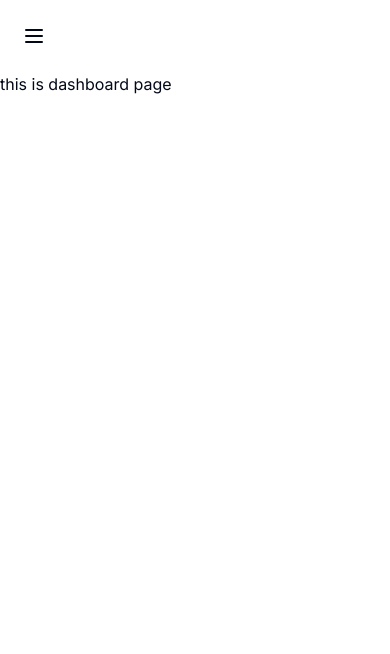
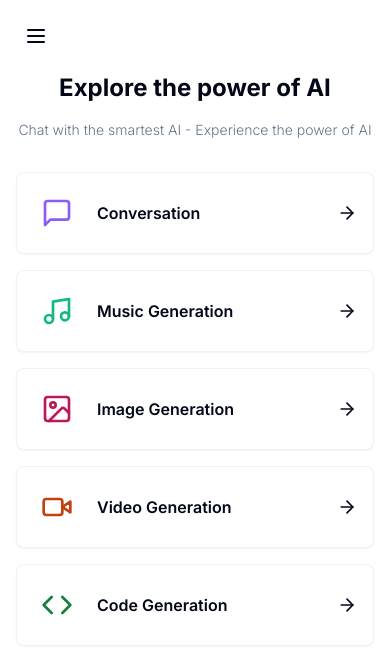
Before and after one commit to shahriarlimon/genious, a Next.js app: page /dashboard in a window 390 px wide. Shown: the top 654 px of the page. Built offline with nearby package versions, Linux system fonts and the light colour scheme.

Commit message:
added dashboard

```diff
--- /dev/null
+++ b/app/(dashboard)/(routes)/conversation/page.tsx
@@ -0,0 +1,12 @@
+import React from 'react';
+
+const Conversation = () => {
+    return (
+        <div>
+            this is conversation
+
+        </div>
+    );
+};
+
+export default Conversation;
--- a/app/(dashboard)/(routes)/dashboard/page.tsx
+++ b/app/(dashboard)/(routes)/dashboard/page.tsx
@@ -1,13 +1,40 @@
-import { Button } from '@/components/ui/button';
-import { UserButton } from '@clerk/nextjs';
-import React from 'react';
+"use client";
 
-const dashboardPage = () => {
+import { ArrowRight } from "lucide-react";
+import { useRouter } from "next/navigation";
+
+import { Card } from "@/components/ui/card";
+import { cn } from "@/lib/utils";
+import { tools } from "@/constants";
+
+export default function HomePage() {
+    const router = useRouter();
+
     return (
         <div>
-            <p> this is dashboard page</p>
+            <div className="mb-8 space-y-4">
+                <h2 className="text-2xl md:text-4xl font-bold text-center">
+                    Explore the power of AI
+                </h2>
+                <p className="text-muted-foreground font-light text-sm md:text-lg text-center">
+                    Chat with the smartest AI - Experience the power of AI
+                </p>
+            </div>
+            <div className="px-4 md:px-20 lg:px-32 space-y-4">
+                {tools.map((tool) => (
+                    <Card onClick={() => router.push(tool.href)} key={tool.href} className="p-4 border-black/5 flex items-center justify-between hover:shadow-md transition cursor-pointer">
+                        <div className="flex items-center gap-x-4">
+                            <div className={cn("p-2 w-fit rounded-md", tool.bgColor)}>
+                                <tool.icon className={cn("w-8 h-8", tool.color)} />
+                            </div>
+                            <div className="font-semibold">
+                                {tool.label}
+                            </div>
+                        </div>
+                        <ArrowRight className="w-5 h-5" />
+                    </Card>
+                ))}
+            </div>
         </div>
     );
-};
-
-export default dashboardPage;
+}
--- a/app/(landing)/page.tsx
+++ b/app/(landing)/page.tsx
@@ -1,11 +1,24 @@
-import React from 'react';
 
-const landingPage = () => {
+"use client";
+import { ArrowRight } from "lucide-react";
+import { useRouter } from "next/navigation";
+import { Card } from "@/components/ui/card";
+import { cn } from "@/lib/utils";
+
+
+const HomePage = () => {
+    const router = useRouter();
     return (
         <div>
-            this is landing page
+            <div className="mb-8 space-y-4">
+                <h2 className="text-2xl md:text-4xl font-bold text-center">Explore the power of AI</h2>
+                <p className="text-muted-foreground font-light text-sm md:text-lg text-center">
+                    Chat with the smartest AI - Experience the power of AI
+                </p>
+            </div>
+
         </div>
     );
 };
 
-export default landingPage;
+export default HomePage;
--- a/components/mobile-menu-sidebar.tsx
+++ b/components/mobile-menu-sidebar.tsx
@@ -1,11 +1,35 @@
-import React from 'react';
+"use client"
+import React, { useEffect, useState } from 'react';
 import { Button } from './ui/button';
 import { Menu } from 'lucide-react'
+import {
+    Sheet,
+    SheetContent,
+    SheetDescription,
+    SheetHeader,
+    SheetTitle,
+    SheetTrigger,
+} from "@/components/ui/sheet"
+import Sidebar from './Sidebar';
 const MobileSidebar = () => {
+    const [isMounted, setIsMounted] = useState(false);
+    useEffect(() => {
+        setIsMounted(true)
+    }, [])
+    if (!isMounted) return null;
+
     return (
-        <Button className='md:hidden' size={"icon"} variant={"ghost"}>
-            <Menu />
-        </Button>
+        <Sheet>
+            <SheetTrigger>
+                <Button className='md:hidden' size={"icon"} variant={"ghost"}>
+                    <Menu />
+                </Button>
+            </SheetTrigger>
+            <SheetContent className='p-0' side={"left"}>
+                <Sidebar />
+            </SheetContent>
+        </Sheet>
+
     );
 };
 
--- /dev/null
+++ b/components/ui/card.tsx
@@ -0,0 +1,79 @@
+import * as React from "react"
+
+import { cn } from "@/lib/utils"
+
+const Card = React.forwardRef<
+  HTMLDivElement,
+  React.HTMLAttributes<HTMLDivElement>
+>(({ className, ...props }, ref) => (
+  <div
+    ref={ref}
+    className={cn(
+      "rounded-lg border bg-card text-card-foreground shadow-sm",
+      className
+    )}
+    {...props}
+  />
+))
+Card.displayName = "Card"
+
+const CardHeader = React.forwardRef<
+  HTMLDivElement,
+  React.HTMLAttributes<HTMLDivElement>
+>(({ className, ...props }, ref) => (
+  <div
+    ref={ref}
+    className={cn("flex flex-col space-y-1.5 p-6", className)}
+    {...props}
+  />
+))
+CardHeader.displayName = "CardHeader"
+
+const CardTitle = React.forwardRef<
+  HTMLParagraphElement,
+  React.HTMLAttributes<HTMLHeadingElement>
+>(({ className, ...props }, ref) => (
+  <h3
+    ref={ref}
+    className={cn(
+      "text-2xl font-semibold leading-none tracking-tight",
+      className
+    )}
+    {...props}
+  />
+))
+CardTitle.displayName = "CardTitle"
+
+const CardDescription = React.forwardRef<
+  HTMLParagraphElement,
+  React.HTMLAttributes<HTMLParagraphElement>
+>(({ className, ...props }, ref) => (
+  <p
+    ref={ref}
+    className={cn("text-sm text-muted-foreground", className)}
+    {...props}
+  />
+))
+CardDescription.displayName = "CardDescription"
+
+const CardContent = React.forwardRef<
+  HTMLDivElement,
+  React.HTMLAttributes<HTMLDivElement>
+>(({ className, ...props }, ref) => (
+  <div ref={ref} className={cn("p-6 pt-0", className)} {...props} />
+))
+CardContent.displayName = "CardContent"
+
+const CardFooter = React.forwardRef<
+  HTMLDivElement,
+  React.HTMLAttributes<HTMLDivElement>
+>(({ className, ...props }, ref) => (
+  <div
+    ref={ref}
+    className={cn(" flex items-center p-6 pt-0", className)}
+    {...props}
+  />
+))
+CardFooter.displayName = "CardFooter"
+
+export { Card, CardHeader, CardFooter, CardTitle, CardDescription, CardContent }
--- /dev/null
+++ b/components/ui/sheet.tsx
@@ -0,0 +1,144 @@
+"use client"
+
+import * as React from "react"
+import * as SheetPrimitive from "@radix-ui/react-dialog"
+import { cva, type VariantProps } from "class-variance-authority"
+import { X } from "lucide-react"
+
+import { cn } from "@/lib/utils"
+
+const Sheet = SheetPrimitive.Root
+
+const SheetTrigger = SheetPrimitive.Trigger
+
+const SheetClose = SheetPrimitive.Close
+
+const SheetPortal = ({
+  className,
+  ...props
+}: SheetPrimitive.DialogPortalProps) => (
+  <SheetPrimitive.Portal className={cn(className)} {...props} />
+)
+SheetPortal.displayName = SheetPrimitive.Portal.displayName
+
+const SheetOverlay = React.forwardRef<
+  React.ElementRef<typeof SheetPrimitive.Overlay>,
+  React.ComponentPropsWithoutRef<typeof SheetPrimitive.Overlay>
+>(({ className, ...props }, ref) => (
+  <SheetPrimitive.Overlay
+    className={cn(
+      "fixed inset-0 z-50 bg-background/80 backdrop-blur-sm data-[state=open]:animate-in data-[state=closed]:animate-out data-[state=closed]:fade-out-0 data-[state=open]:fade-in-0",
+      className
+    )}
+    {...props}
+    ref={ref}
+  />
+))
+SheetOverlay.displayName = SheetPrimitive.Overlay.displayName
+
+const sheetVariants = cva(
+  "fixed z-50 gap-4 bg-background p-6 shadow-lg transition ease-in-out data-[state=open]:animate-in data-[state=closed]:animate-out data-[state=closed]:duration-300 data-[state=open]:duration-500",
+  {
+    variants: {
+      side: {
+        top: "inset-x-0 top-0 border-b data-[state=closed]:slide-out-to-top data-[state=open]:slide-in-from-top",
+        bottom:
+          "inset-x-0 bottom-0 border-t data-[state=closed]:slide-out-to-bottom data-[state=open]:slide-in-from-bottom",
+        left: "inset-y-0 left-0 h-full w-3/4 border-r data-[state=closed]:slide-out-to-left data-[state=open]:slide-in-from-left sm:max-w-sm",
+        right:
+          "inset-y-0 right-0 h-full w-3/4  border-l data-[state=closed]:slide-out-to-right data-[state=open]:slide-in-from-right sm:max-w-sm",
+      },
+    },
+    defaultVariants: {
+      side: "right",
+    },
+  }
+)
+
+interface SheetContentProps
+  extends React.ComponentPropsWithoutRef<typeof SheetPrimitive.Content>,
+    VariantProps<typeof sheetVariants> {}
+
+const SheetContent = React.forwardRef<
+  React.ElementRef<typeof SheetPrimitive.Content>,
+  SheetContentProps
+>(({ side = "right", className, children, ...props }, ref) => (
+  <SheetPortal>
+    <SheetOverlay />
+    <SheetPrimitive.Content
+      ref={ref}
+      className={cn(sheetVariants({ side }), className)}
+      {...props}
+    >
+      {children}
+      <SheetPrimitive.Close className="absolute right-4 top-4 rounded-sm opacity-70 ring-offset-background transition-opacity hover:opacity-100 focus:outline-none focus:ring-2 focus:ring-ring focus:ring-offset-2 disabled:pointer-events-none data-[state=open]:bg-secondary">
+        <X className="h-4 w-4" />
+        <span className="sr-only">Close</span>
+      </SheetPrimitive.Close>
+    </SheetPrimitive.Content>
+  </SheetPortal>
+))
+SheetContent.displayName = SheetPrimitive.Content.displayName
+
+const SheetHeader = ({
+  className,
+  ...props
+}: React.HTMLAttributes<HTMLDivElement>) => (
+  <div
+    className={cn(
+      "flex flex-col space-y-2 text-center sm:text-left",
+      className
+    )}
+    {...props}
+  />
+)
+SheetHeader.displayName = "SheetHeader"
+
+const SheetFooter = ({
+  className,
+  ...props
+}: React.HTMLAttributes<HTMLDivElement>) => (
+  <div
+    className={cn(
+      "flex flex-col-reverse sm:flex-row sm:justify-end sm:space-x-2",
+      className
+    )}
+    {...props}
+  />
+)
+SheetFooter.displayName = "SheetFooter"
+
+const SheetTitle = React.forwardRef<
+  React.ElementRef<typeof SheetPrimitive.Title>,
+  React.ComponentPropsWithoutRef<typeof SheetPrimitive.Title>
+>(({ className, ...props }, ref) => (
+  <SheetPrimitive.Title
+    ref={ref}
+    className={cn("text-lg font-semibold text-foreground", className)}
+    {...props}
+  />
+))
+SheetTitle.displayName = SheetPrimitive.Title.displayName
+
+const SheetDescription = React.forwardRef<
+  React.ElementRef<typeof SheetPrimitive.Description>,
+  React.ComponentPropsWithoutRef<typeof SheetPrimitive.Description>
+>(({ className, ...props }, ref) => (
+  <SheetPrimitive.Description
+    ref={ref}
+    className={cn("text-sm text-muted-foreground", className)}
+    {...props}
+  />
+))
+SheetDescription.displayName = SheetPrimitive.Description.displayName
+
+export {
+  Sheet,
+  SheetTrigger,
+  SheetClose,
+  SheetContent,
+  SheetHeader,
+  SheetFooter,
+  SheetTitle,
+  SheetDescription,
+}
--- /dev/null
+++ b/constants.ts
@@ -0,0 +1,41 @@
+import { Code, ImageIcon, MessageSquare, Music, VideoIcon } from "lucide-react";
+
+export const MAX_FREE_COUNTS = 5;
+
+export const tools = [
+  {
+    label: 'Conversation',
+    icon: MessageSquare,
+    href: '/conversation',
+    color: "text-violet-500",
+    bgColor: "bg-violet-500/10",
+  },
+  {
+    label: 'Music Generation',
+    icon: Music,
+    href: '/music',
+    color: "text-emerald-500",
+    bgColor: "bg-emerald-500/10",
+  },
+  {
+    label: 'Image Generation',
+    icon: ImageIcon,
+    color: "text-pink-700",
+    bgColor: "bg-pink-700/10",
+    href: '/image',
+  },
+  {
+    label: 'Video Generation',
+    icon: VideoIcon,
+    color: "text-orange-700",
+    bgColor: "bg-orange-700/10",
+    href: '/video',
+  },
+  {
+    label: 'Code Generation',
+    icon: Code,
+    color: "text-green-700",
+    bgColor: "bg-green-700/10",
+    href: '/code',
+  },
+];
--- a/package.json
+++ b/package.json
@@ -10,6 +10,7 @@
   },
   "dependencies": {
     "@clerk/nextjs": "^4.23.0",
+    "@radix-ui/react-dialog": "^1.0.4",
     "@radix-ui/react-slot": "^1.0.2",
     "@types/node": "20.4.3",
     "@types/react": "18.2.15",
```
Also changed, not shown: 1 other file (tests, documents, lock files or other folders).
